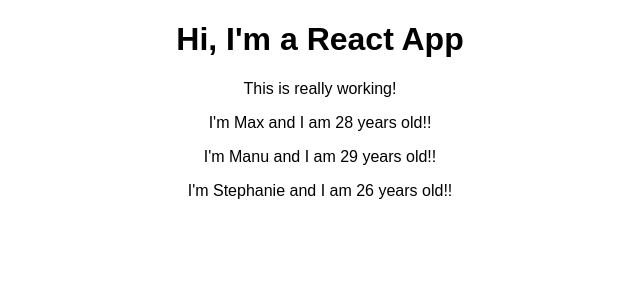
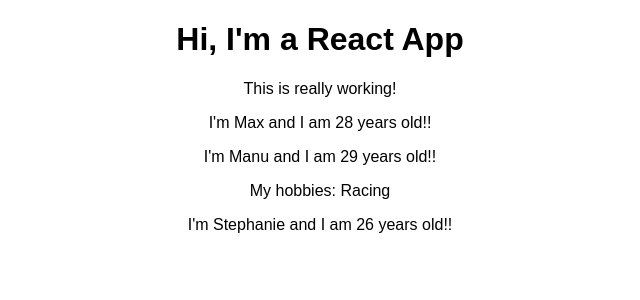
Before and after one commit to alexander215/react-complete-guide, a React (Create React App) app: page / in a window 1280 px wide. Shown: the top 300 px of the page, without its empty margins (320-960 px from the left). Built offline with nearby package versions, Linux system fonts and the light colour scheme.

Commit message:
Pass children to Person component

```diff
--- a/src/Person/Person.js
+++ b/src/Person/Person.js
@@ -4,7 +4,12 @@
     // Simple, undynamic way of doing things:
     // return <p>I'm a Person and I am {Math.floor(Math.random() * 30)} years old!!</p>
 
-    return <p>I'm {props.name} and I am {props.age} years old!!</p>
+    return (
+        <div>
+            <p>I'm {props.name} and I am {props.age} years old!!</p>
+            <p>{props.children}</p>
+        </div>
+    )
 };
 
 export default person;
```
